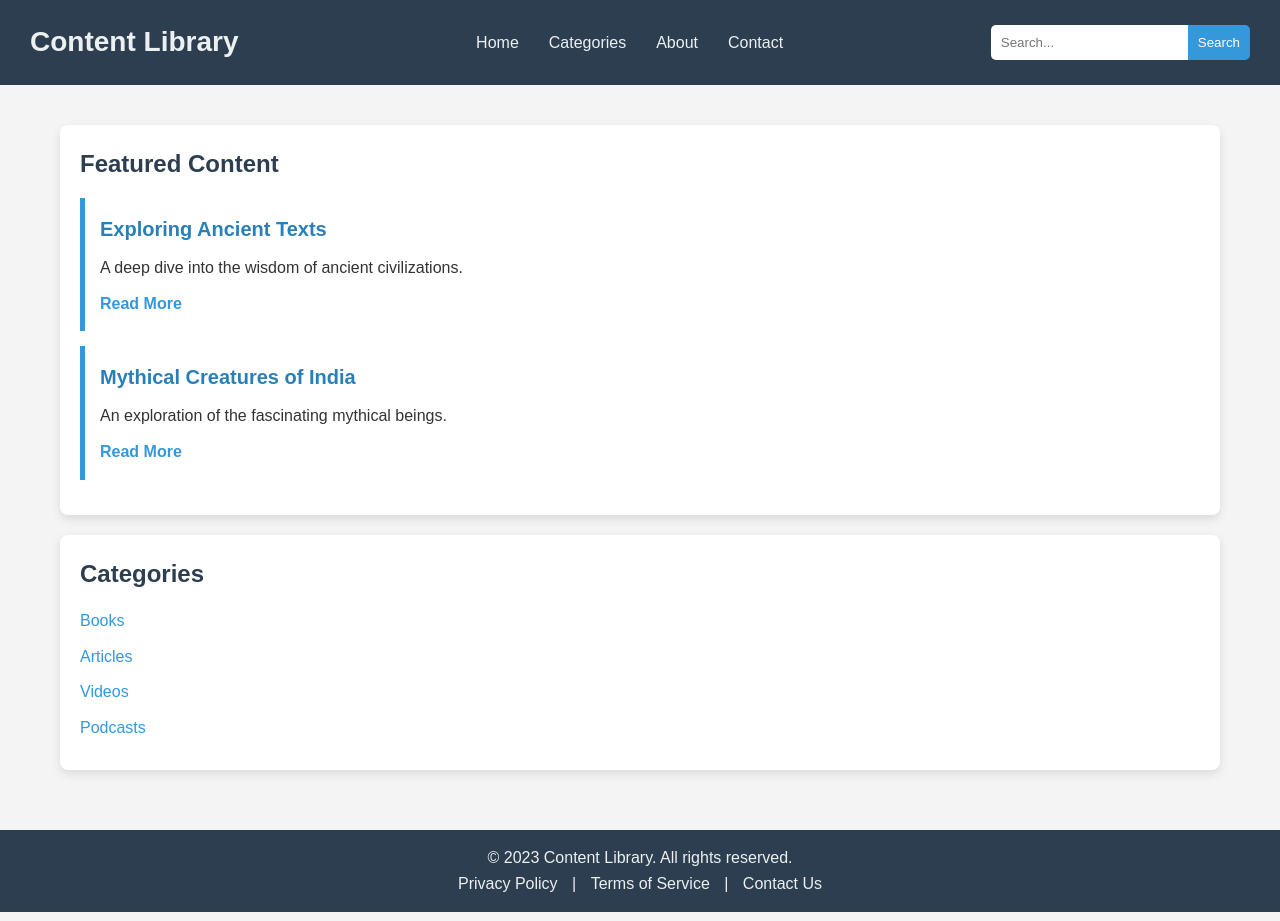
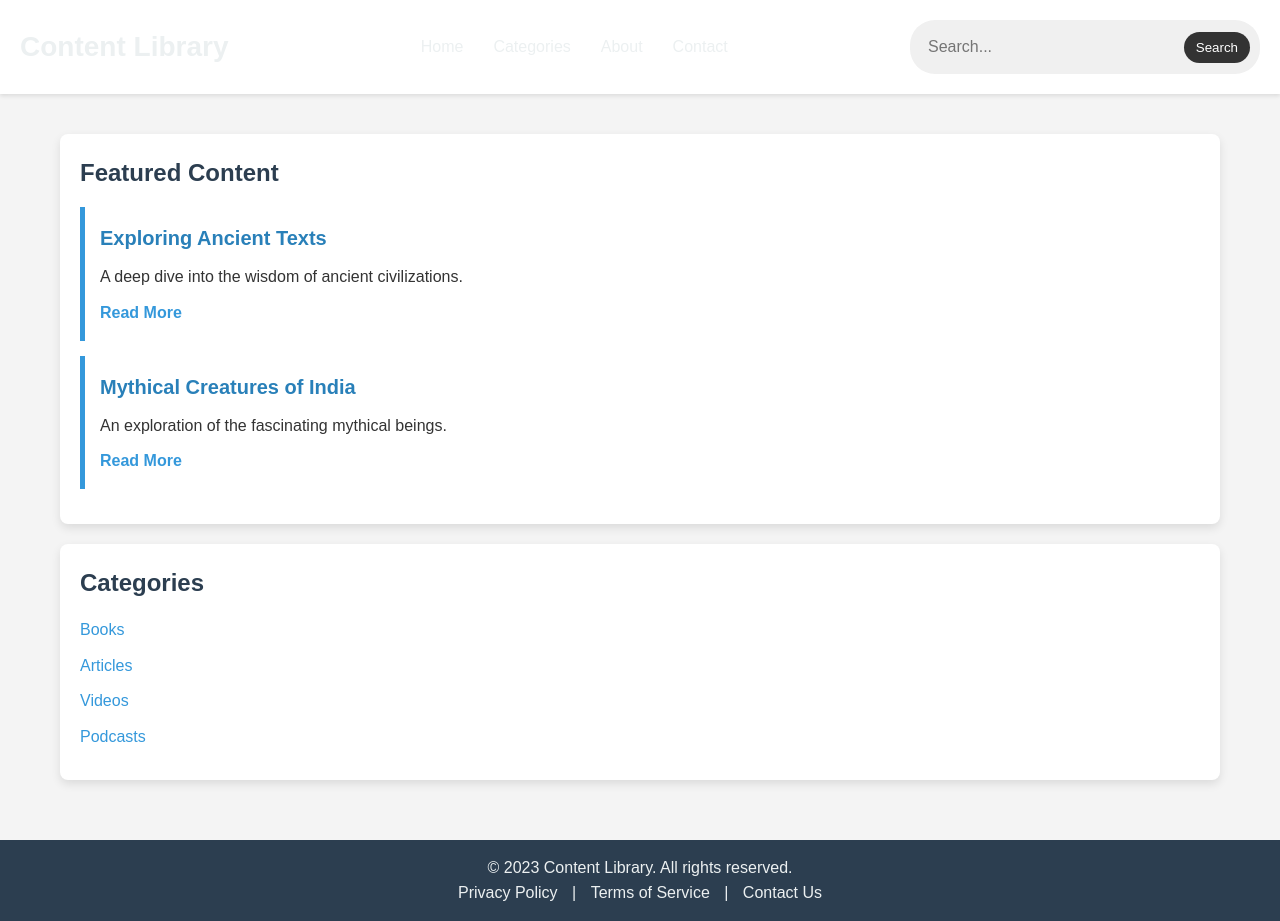
Before and after one commit to Suraj110905/Library-Management-System, a plain HTML site: page index.html in a window 1280 px wide. Drawn offline with Linux system fonts and the light colour scheme.

Commit message:
Designing search button

```diff
--- a/styles.css
+++ b/styles.css
@@ -164,3 +164,84 @@ footer {
 .footer-links a:hover {
     color: #3498db;
 }
+/* General Styling */
+body {
+    font-family: Arial, sans-serif;
+    margin: 0;
+    padding: 0;
+    background-color: #f4f4f4;
+}
+
+/* Header Styling */
+header {
+    background-color: #fff;
+    padding: 20px;
+    display: flex;
+    justify-content: space-between;
+    align-items: center;
+    box-shadow: 0px 2px 4px rgba(0, 0, 0, 0.1);
+}
+
+.logo {
+    font-size: 24px;
+    font-weight: bold;
+}
+
+nav ul {
+    list-style: none;
+    margin: 0;
+    padding: 0;
+    display: flex;
+}
+
+nav li {
+    margin-left: 20px;
+}
+
+nav a {
+    text-decoration: none;
+    color: #333;
+}
+
+/* Search Section Styling */
+.search-bar {
+    display: flex;
+    align-items: center;
+    border-radius: 25px;
+    background-color: #f0f0f0;
+    padding: 10px;
+    margin-left: 20px;
+    width: 350px;
+}
+
+.search-bar input {
+    border: none;
+    outline: none;
+    background-color: transparent;
+    padding: 8px;
+    flex: 1;
+    font-size: 16px;
+}
+
+.search-bar button {
+    background-color: #333;
+    color: #fff;
+    border: none;
+    padding: 8px 12px;
+    border-radius: 20px;
+    cursor: pointer;
+    transition: background-color 0.3s ease;
+}
+
+.search-bar button:hover {
+    background-color: #555;
+}
+
+/* Login/Signup Section Styling */
+.login-signup {
+    display: flex;
+    align-items: center;
+}
+
+.login-signup button {
+    background-color:
```
Also changed, not shown: 1 other file.
